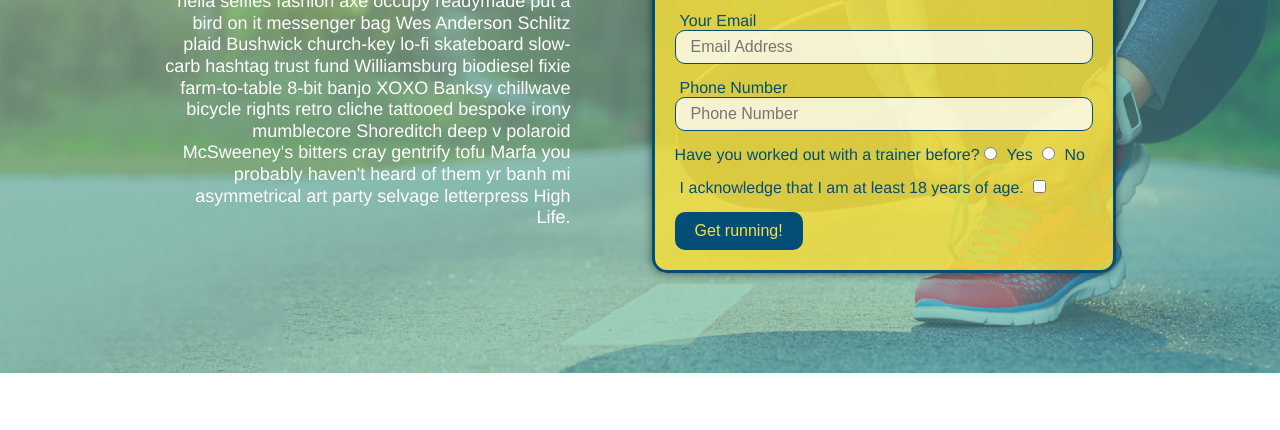
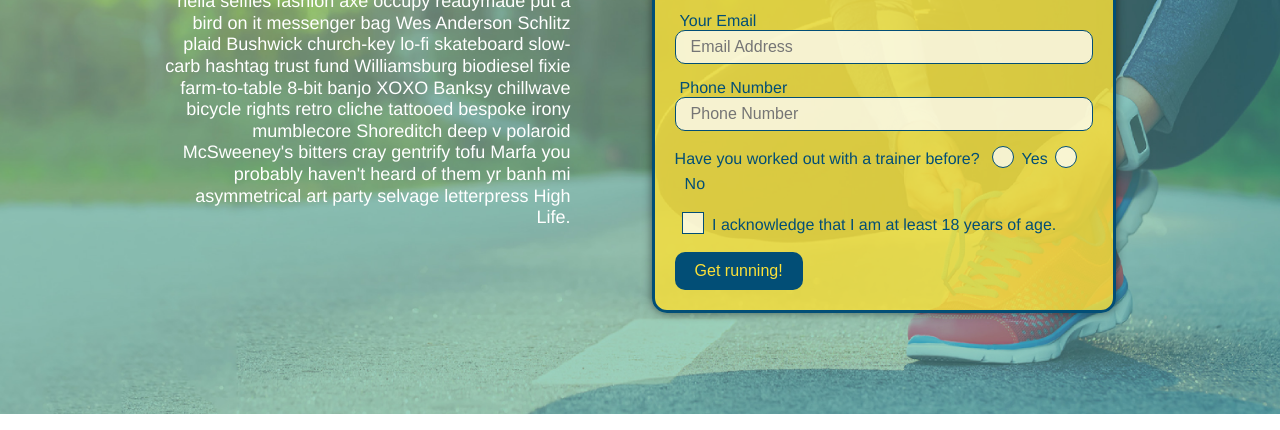
Before and after one commit to mnshaun24/run-buddy, a plain HTML site: page index.html in a window 1280 px wide. Shown: the part 345-775 px from the top of the page. Drawn offline with Linux system fonts and the light colour scheme.

Commit message:
more variables fun

```diff
--- a/assets/css/style.css
+++ b/assets/css/style.css
@@ -182,6 +182,66 @@ section {
 
 .hero-form button:hover {
   background-color: #39a6b2;
+}
+
+.checkbox-wrapper input, .radio-wrapper input {
+  opacity: 0;
+}
+
+.checkbox-wrapper label, .radio-wrapper label {
+  position: relative;
+  left: 10px;
+  margin: 10px;
+  line-height: 1.6;
+}
+
+.checkbox-wrapper label::before, .radio-wrapper label::before {
+  content: "";
+  height: 20px;
+  width: 20px;
+  background: rgba(255, 255, 255, 0.75);
+  border: 1px solid #024e76;
+  position: absolute;
+  top: -4px;
+  left: -30px;
+}
+
+.radio-wrapper label::before {
+  border-radius: 50%;
+}
+
+.radio-wrapper label::after {
+  content: "";
+  width: 20px;
+  height: 20px;
+  border-radius: 50%;
+  background: #024e76;
+  position: absolute;
+  left: -29px;
+  top: -3px;
+  background-image: radial-gradient(circle, #39a6b2, #024e76);
+}
+
+.checkbox-wrapper label::after {
+  content: "";
+  height: 6px;
+  width: 14px;
+  border-left: 2px solid #024e76;
+  border-bottom: 2px solid #024e76;
+  position: absolute;
+  left: -26px;
+  top: 1px;
+  transform: rotate(-58deg);
+}
+
+.checkbox-wrapper input + label::after,
+.radio-wrapper input + label::after {
+  content: none;
+}
+
+.checkbox-wrapper input:checked + label::after,
+.radio-wrapper input:checked + label::after {
+  content: "";
 }
 
 /* HERO STYLES END */
--- a/index.html
+++ b/index.html
@@ -57,16 +57,22 @@
           <input type="tel" placeholder="Phone Number" name="phone" id="phone" class="form-input" />
           <p>
             Have you worked out with a trainer before?
-            <input type="radio" name="trainer-confirm" id="trainer-yes" />
-            <label for="trainer-yes">Yes</label>
-            <input type="radio" name="trainer-confirm" id="trainer-no"/>
-            <label for="trainer-no">No</label>
+            <span class="radio-wrapper">
+              <input type="radio" name="trainer-confirm" id="trainer-yes" />
+              <label for="trainer-yes">Yes</label>
+            </span>
+            <span class="radio-wrapper">
+              <input type="radio" name="trainer-confirm" id="trainer-no" />
+              <label for="trainer-no">No</label>
+            </span>
           </p>
           <p>
+            <span class="checkbox-wrapper">
+              <input type="checkbox" name="age-confirm" id="checkbox" />
             <label for="checkbox">
               I acknowledge that I am at least 18 years of age.
             </label>
-            <input type="checkbox" name="checkpoint1" id="checkbox" />
+          </span>
           </p>
           <button type="submit">
             Get running!
```
